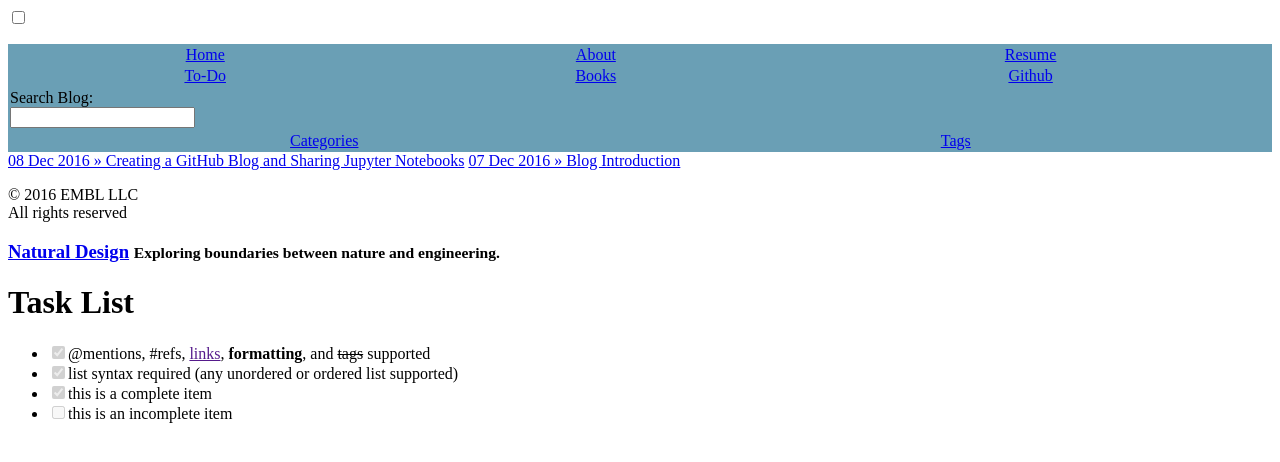
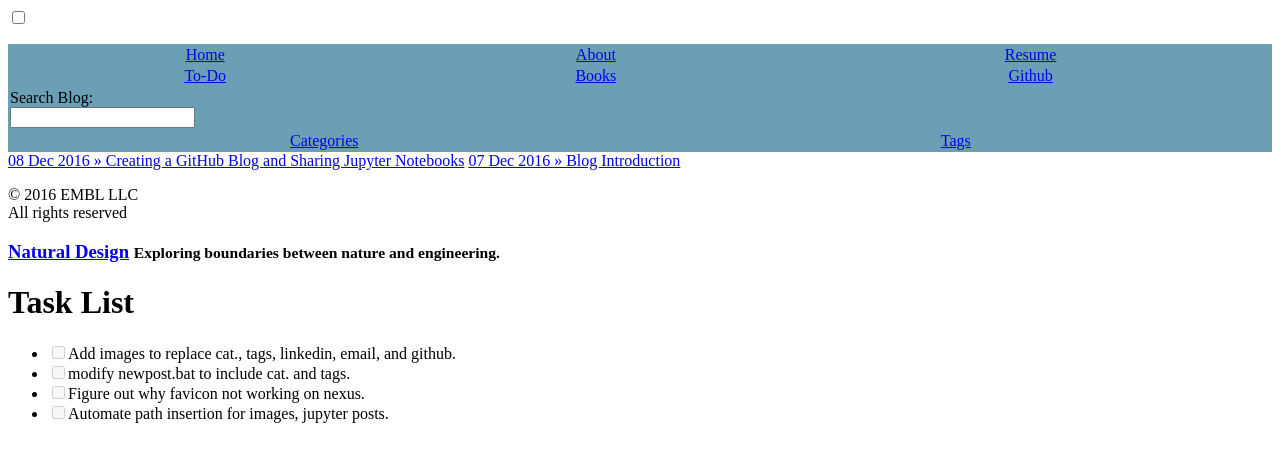
Before and after one commit to stembl/stembl.github.io, a Jekyll site: the page built from todo.md, in a window 1280 px wide. Shown: the top 462 px of the page. Built offline with Jekyll 4.4.1, drawn with Linux system fonts in a browser that asks for light colours; our own code applies the rules of GitHub Pages for plain Markdown files.

Commit message:
todo and books

```diff
--- a/todo.md
+++ b/todo.md
@@ -2,7 +2,7 @@
 title: Task List
 ---
 
-- [x] @mentions, #refs, [links](), **formatting**, and <del>tags</del> supported
-- [x] list syntax required (any unordered or ordered list supported)
-- [x] this is a complete item
-- [ ] this is an incomplete item
+- [ ] Add images to replace cat., tags, linkedin, email, and github.
+- [ ] modify newpost.bat to include cat. and tags.
+- [ ] Figure out why favicon not working on nexus.
+- [ ] Automate path insertion for images, jupyter posts.
```
Also changed, not shown: books.md (added, +8 -0 lines).
